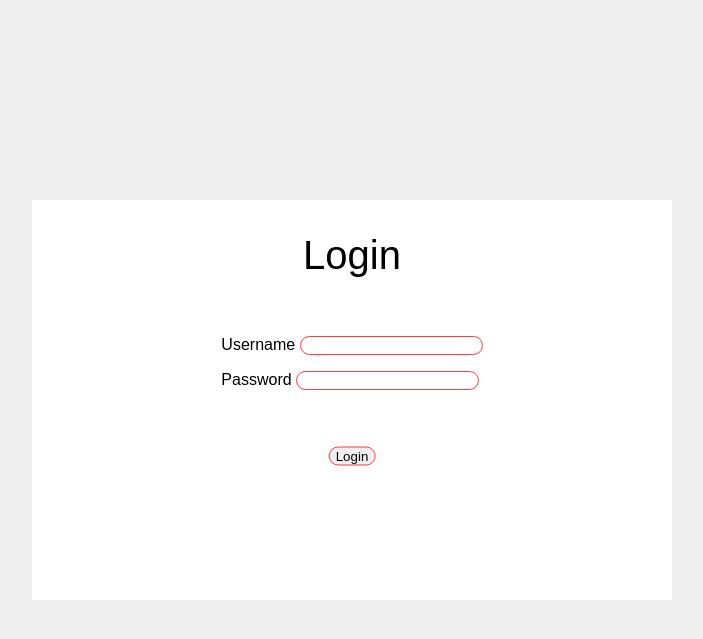
After one commit to Mitch281/cos60004-assign3, a PHP site: page /manager-login.html in a window 1280 px wide. The commit adds this page. Shown: the top 639 px of the page, without its empty margins (288-991 px from the left). Run offline with PHP 8.4, Linux system fonts and the light colour scheme.

Commit message:
Created visual appearance of manager login page.

```diff
--- /dev/null
+++ b/manager-login.html
@@ -0,0 +1,28 @@
+<!DOCTYPE html>
+<html lang="en">
+
+<head>
+    <meta charset="utf-8" />
+    <meta name="description" content="Job application form." />
+    <meta name="keywords" content="" />
+    <meta name="author" content="Mitchell Anton" />
+    <title>Manager Login | Anton & Turing Technologies</title>
+    <link href="styles/style.css" rel="stylesheet" />
+</head>
+<!--TODO: Check if we still need to name this page manager-login.php instead of manager-login.html -->
+<body>
+    <section id="manager_login">
+        <h1>Login</h1>
+        <form>
+            <p><label for="username">Username</label>
+            <input type="text" name="username" id="username" required="required" />
+            </p>
+
+            <p><label for="password">Password</label>
+            <input type="text" name="password" id="password" required="required" />
+            </p>
+
+            <input class="form_action" type="submit" value="Login">
+        </form>
+    </section>
+</body>
--- a/menu.inc
+++ b/menu.inc
@@ -7,6 +7,6 @@
         <a class="nav_bar" href="about.php" <?php echo ($page=="aboutPage")? "id='highlighted'" : "" ; ?> >About Me</a> |
         <a class="nav_bar" href="enhancements.php" <?php echo ($page=="enhancements1Page")? "id='highlighted'" : "" ; ?> >Enhancements</a> |
         <a class="nav_bar" href="enhancements2.php" <?php echo ($page=="enhancements2Page")? "id='highlighted'" : "" ; ?> >Enhancements2</a> |
-        <a class="nav_bar" href="manage.php" <?php echo ($page=="managerPage")? "id='highlighted'" : "" ; ?> > Manage</a>
+        <a class="nav_bar" href="manager-login.html" <?php echo ($page=="managerPage")? "id='highlighted'" : "" ; ?> > Manage</a>
     </nav>
 </section>
--- a/styles/style.css
+++ b/styles/style.css
@@ -30,7 +30,7 @@ h1 {
 
 /* Set backgroun color of all text (not including some specific text)/ */
 
-p:not(#timer), li, dt, dd, strong {
+p:not(#timer):not(#manager_login form p), li, dt, dd, strong {
     background-color: #CAEBF2;
 }
 
@@ -358,3 +358,43 @@ input, fieldset, select, textarea {
 }
 
 /********************************* Above refers to slideshow in index.html *********************************/
+
+#manager_login {
+    width: 50%;
+    height: 50vh;
+    background-color: white;
+    /* Centre the section. Taken from https://www.codegrepper.com/code-examples/css/html+how+to+make+a+square+in+the+middle+of+page */
+    position: fixed;
+    top: 50%;
+    left: 50%;
+    transform: translate(-50%, -50%);
+}
+
+#manager_login h1 {
+    /* Centre the login header */
+    position: absolute;
+    left: 0;
+    right: 0;
+    margin-left: auto;
+    margin-right: auto;
+
+    /* Make width same length as text. */
+    width: fit-content;
+}
+
+#manager_login form {
+    position: absolute;
+    left: 0;
+    right: 0;
+    top: 30%;
+    margin-left: auto;
+    margin-right: auto;
+    width: fit-content;
+}
+
+#manager_login .form_action {
+    position: fixed;
+    left: 50%;
+    transform: translate(-50%, -50%);
+    margin-top: 50px;
+}
```
